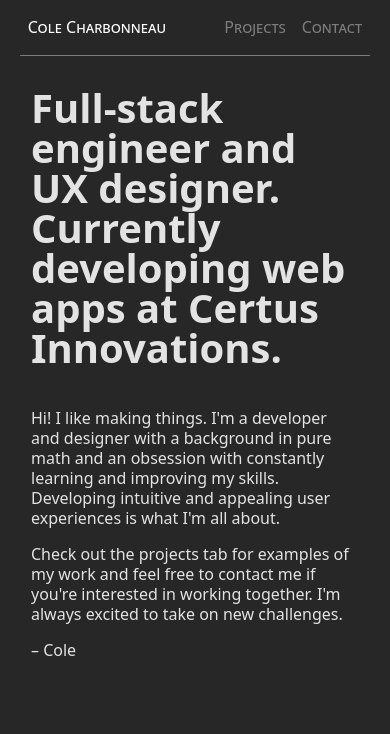
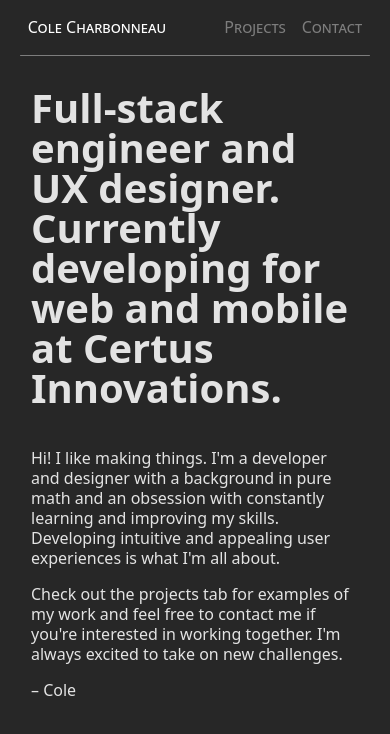
Before and after one commit to colecharb/colecharb-web, a React (Vite) app: page / in a window 390 px wide. Shown: the top 734 px of the page. Built offline with nearby package versions, Linux system fonts and the light colour scheme.

Commit message:
fix(about): updates web -> web and mobile and adjusts src newlines

```diff
--- a/src/components/AboutPage.tsx
+++ b/src/components/AboutPage.tsx
@@ -2,7 +2,9 @@
   return (
     <>
       <p className='big-text'>
-        Full-stack engineer and UX designer. Currently developing web apps at{' '}
+        Full-stack engineer and UX designer.
+        Currently developing for web and mobile at
+        {' '}
         <a
           className='employer'
           href='https://certusinnovations.com'
@@ -15,15 +17,15 @@
       </p>
 
       <p>
-        Hi! I like making things. I'm a developer and designer with a background
-        in pure math and an obsession with constantly learning and improving my
-        skills. Developing intuitive and appealing user experiences is what I'm
-        all about.
+        Hi! I like making things.
+        I'm a developer and designer with a background in pure math
+        and an obsession with constantly learning and improving my skills.
+        Developing intuitive and appealing user experiences is what I'm all about.
       </p>
       <p>
-        Check out the projects tab for examples of my work and feel free to
-        contact me if you're interested in working together. I'm always excited
-        to take on new challenges.
+        Check out the projects tab for examples of my work
+        and feel free to contact me if you're interested in working together.
+        I'm always excited to take on new challenges.
       </p>
       <p>{'\u2013'} Cole</p>
     </>
```
